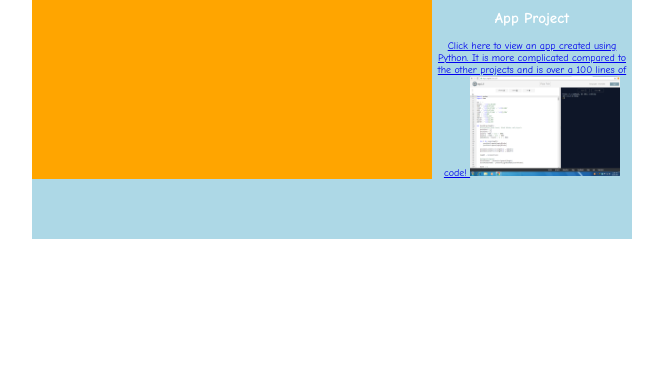
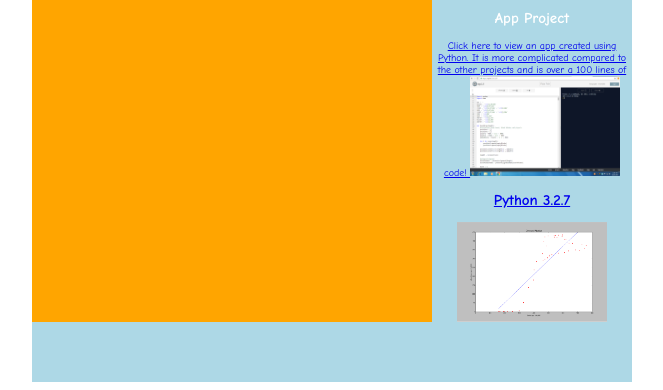
Before and after one commit to HD4/HD4.github.io, a plain HTML site: page portfolio.html in a window 1280 px wide. Shown: the part 631-1021 px from the top of the page, without its empty margins (308-971 px from the left). Before the commit the page ends 878 px from the top, so only its background shows below. Drawn offline with Linux system fonts and the light colour scheme.

Commit message:
chagnedsomething

```diff
--- a/portfolio.html
+++ b/portfolio.html
@@ -42,6 +42,9 @@
 			<h2>App Project</h2>
 				<a href="https://repl.it/DskI/194">Click here to view an app created using Python. It is more complicated compared to the other projects and is over a 100 lines of code!
 					<img src="portfolio/images/appproject.PNG" width="150" height="100">
+			<h2>Python 3.2.7</h2>
+				<a href="/portfolio/3.2.7 HDong and LRobbins .zip">
+					<img src="portfolio/images/graph.PNG" width="150" height="100">
 				</a>
 		</div>
 		<div class="footer">
```
